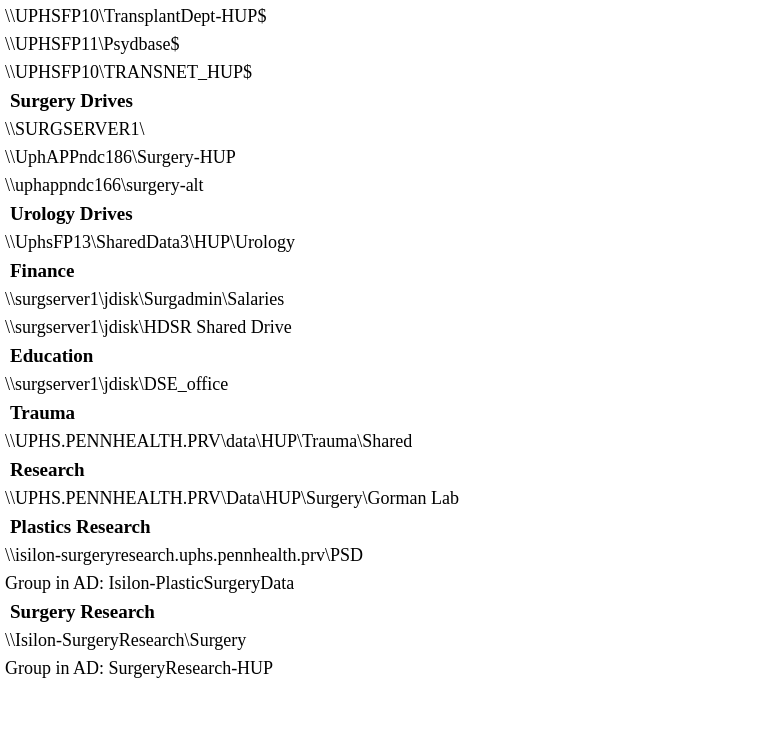
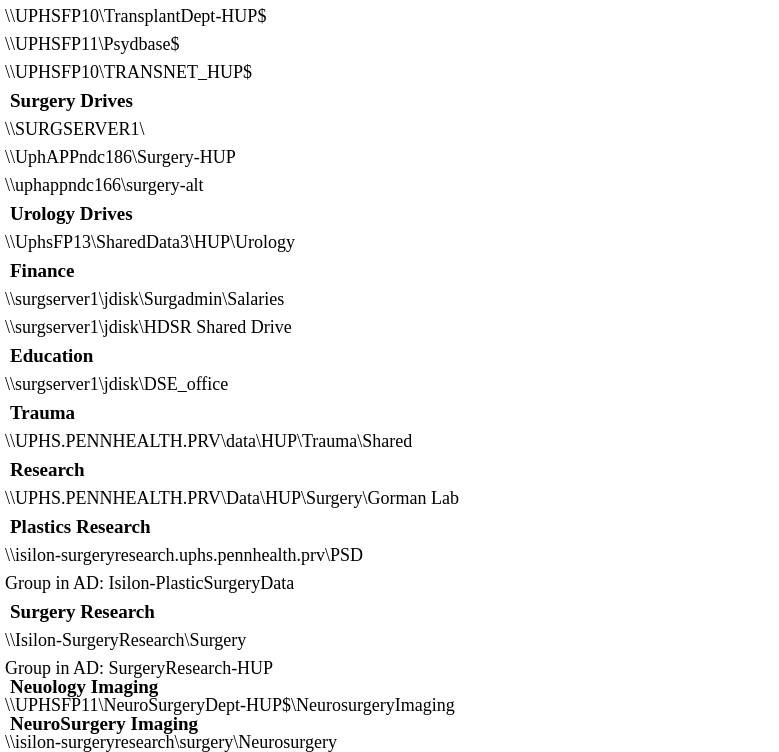
Before and after one commit to surgeryis/website, a plain HTML site: page drivemapping.html in a window 1280 px wide. Shown: the part 75-827 px from the top of the page, without its empty margins (0-779 px from the left). Before the commit the page ends 800 px from the top, so only its background shows below. Drawn offline with Linux system fonts and the light colour scheme.

Commit message:
Update drivemapping.html
Add to drive mappings

```diff
--- a/drivemapping.html
+++ b/drivemapping.html
@@ -50,6 +50,13 @@
         <p>\\Isilon-SurgeryResearch\Surgery</p><br>
         <p>Group in AD: SurgeryResearch-HUP</p>
 
+        <h2>Neuology Imaging</h2>
+        <p>\\UPHSFP11\NeuroSurgeryDept-HUP$\NeurosurgeryImaging</p>
+
+        <h2>NeuroSurgery Imaging</h2>
+        <p>\\isilon-surgeryresearch\surgery\Neurosurgery</p>
+
+
 
     </div>
 </body>
```
